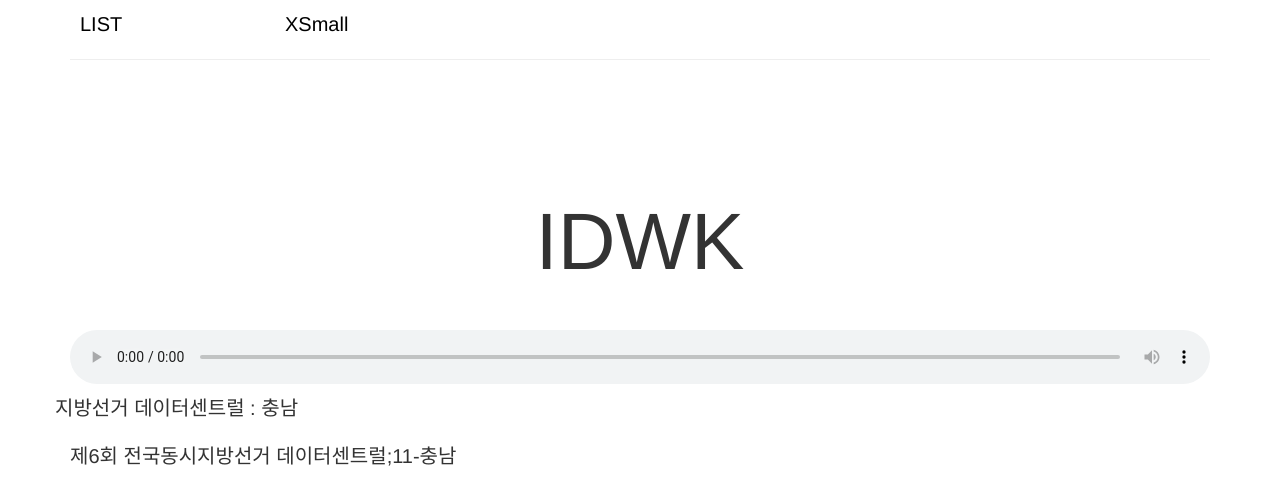
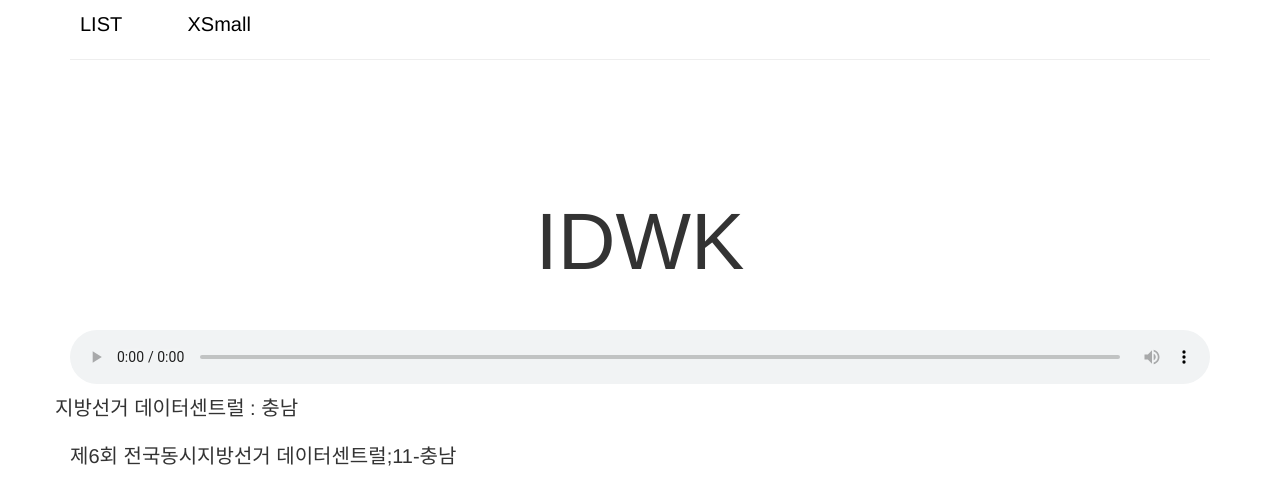
Before and after one commit to ilovexsfm/ilovexsfm.github.io, a plain HTML site: page index.html in a window 1280 px wide. Drawn offline with nearby package versions, Linux system fonts and the light colour scheme.

Commit message:
change index

```diff
--- a/random.html
+++ b/index.html
@@ -100,8 +100,8 @@ a:visited{
 
 <div class="container" >
 	<div class="row" id="head_bar">
-		<div class="col-md-2 col-xs-2"> <a href="list.html">LIST</a></div>
-		<div class="col-md-2 col-xs-2"> <a href="http://xsmall.co.kr">XSmall</a></div>
+		<div class="col-md-1 col-xs-2"> <a href="list.html">LIST</a></div>
+		<div class="col-md-1 col-xs-2"> <a href="http://xsmall.co.kr">XSmall</a></div>
 	</div>
 	<hr>
 
```
